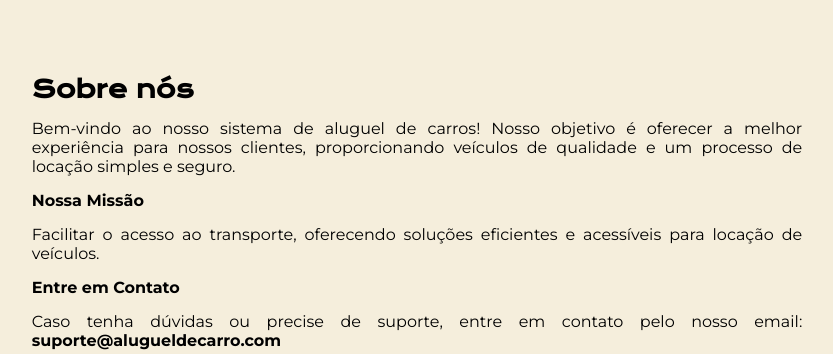
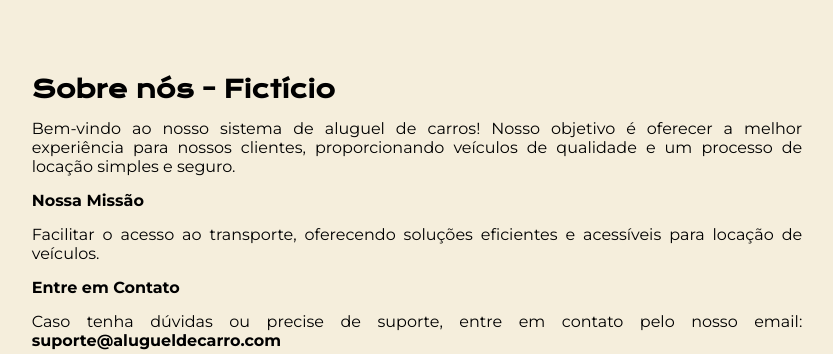
Before and after one commit to ErickIgles/Locacao_de_carro, a Django app: page /about/ in a window 1280 px wide. Shown: the part 83-437 px from the top of the page, without its empty margins (223-1056 px from the left). Run offline with Django 4.2, Linux system fonts and the light colour scheme.

Commit message:
Modificações necessárias

```diff
--- a/setup/static/styles/rent_car.css
+++ b/setup/static/styles/rent_car.css
@@ -68,9 +68,6 @@ h2{
     font-weight: 600;
 }
 
-.container__section__list__car__rent:hover{
-    color: #f4be37;
-}
 
 
 @media screen and (max-width: 768px){
--- a/templates/about.html
+++ b/templates/about.html
@@ -8,7 +8,7 @@
 {% block content %}
 
     <section class="container__section__about">
-        <h1>Sobre nós</h1>
+        <h1>Sobre nós - Fictício</h1>
         <p>
             Bem-vindo ao nosso sistema de aluguel de carros! Nosso objetivo é oferecer a melhor experiência
             para nossos clientes, proporcionando veículos de qualidade e um processo de locação simples e seguro.
```
Also changed, not shown: setup/settings.py (line endings or trailing spaces).
